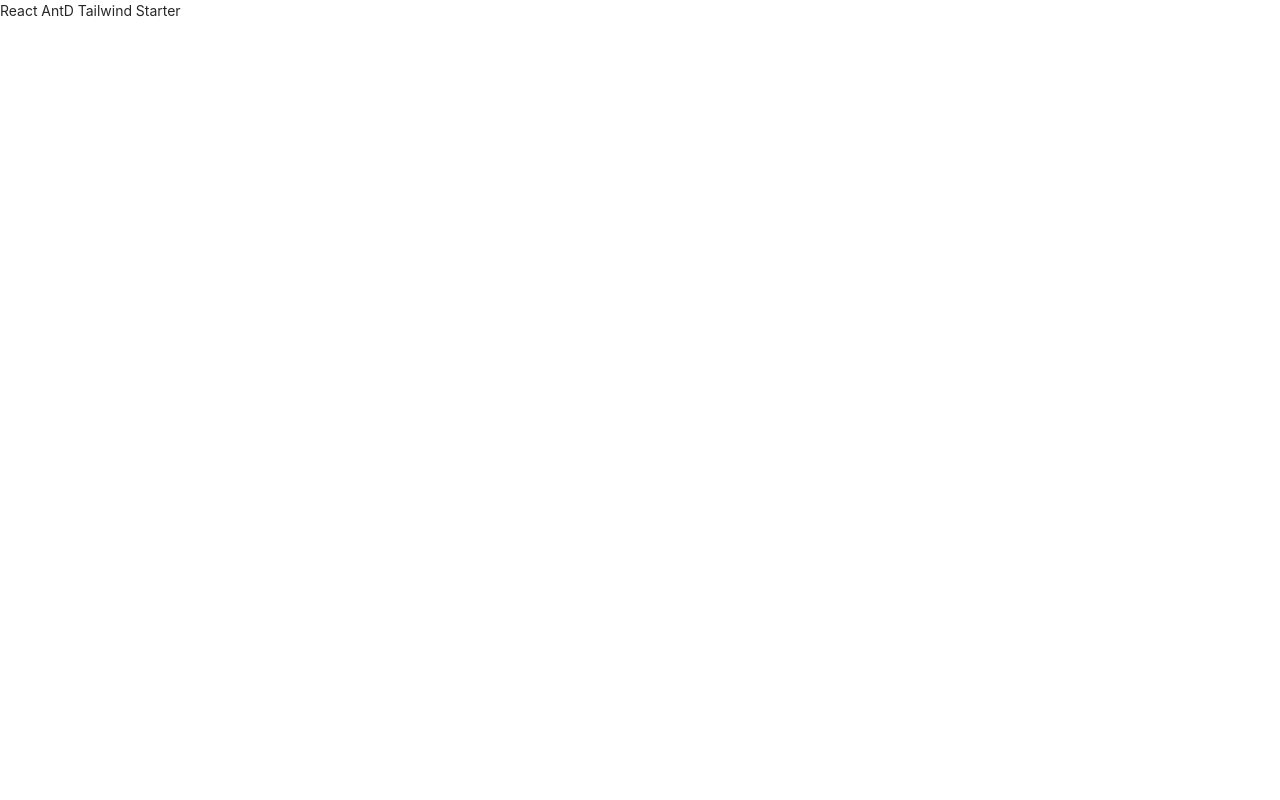
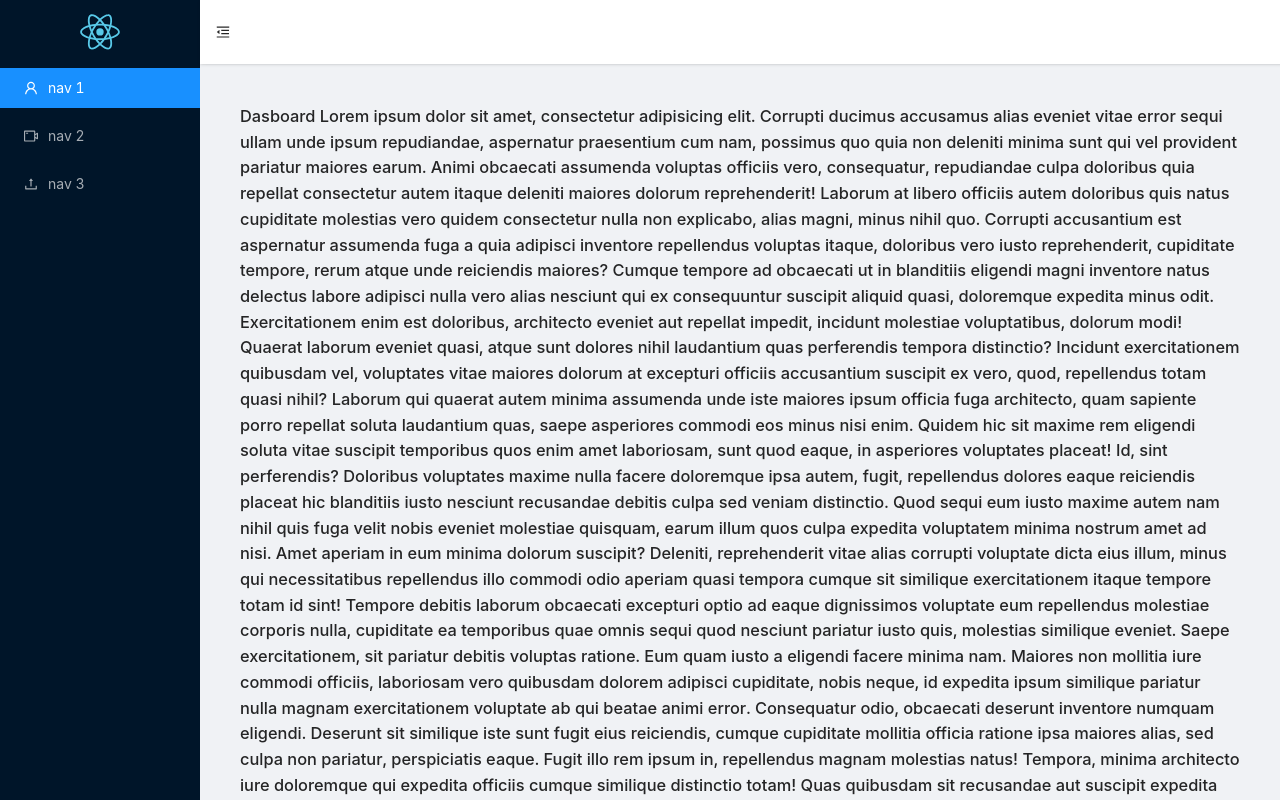
Before and after one commit to rnwathon/react-antd-tailwind-starter, a React (Create React App) app: page / in a window 1280 px wide. Shown: the top 800 px of the page. Built offline with nearby package versions, Linux system fonts and the light colour scheme.

Commit message:
feat: configure basic react-router set up

```diff
--- a/src/App.js
+++ b/src/App.js
@@ -1,9 +1,15 @@
-function App() {
-  return (
-    <div>
-      React AntD Tailwind Starter
-    </div>
-  );
-}
+import { BrowserRouter, Route, Routes } from 'react-router-dom';
+import { DashboardLayout } from './Layouts';
+import { Dashboard } from './Pages';
+
+const App = () => (
+  <BrowserRouter>
+    <Routes>
+      <Route path="/" element={<DashboardLayout />}>
+        <Route index element={<Dashboard />} />
+      </Route>
+    </Routes>
+  </BrowserRouter>
+);
 
 export default App;
```
